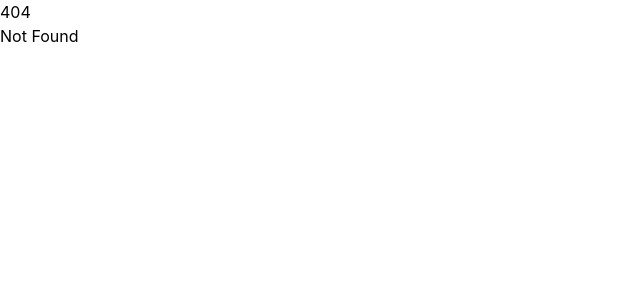
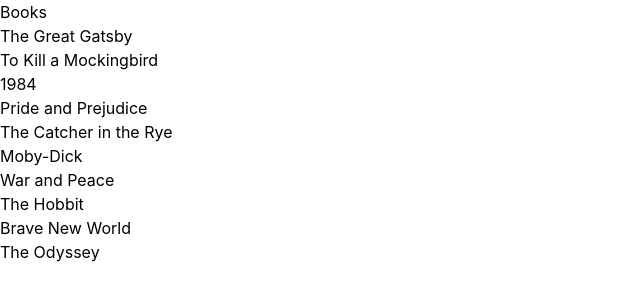
Before and after one commit to arackaf/tanstack-cloudflare-blog-post-svelte-kit, a SvelteKit app: page /books in a window 1280 px wide. Before the commit this address had no page. Shown: the top 300 px of the page, without its empty margins (0-640 px from the left). Built offline with nearby package versions, Linux system fonts and the light colour scheme.

Commit message:
add books routes

```diff
--- /dev/null
+++ b/src/lib/books.ts
@@ -0,0 +1,17 @@
+export type Book = {
+	id: number;
+	title: string;
+};
+
+export const books: Book[] = [
+	{ id: 1, title: 'The Great Gatsby' },
+	{ id: 2, title: 'To Kill a Mockingbird' },
+	{ id: 3, title: '1984' },
+	{ id: 4, title: 'Pride and Prejudice' },
+	{ id: 5, title: 'The Catcher in the Rye' },
+	{ id: 6, title: 'Moby-Dick' },
+	{ id: 7, title: 'War and Peace' },
+	{ id: 8, title: 'The Hobbit' },
+	{ id: 9, title: 'Brave New World' },
+	{ id: 10, title: 'The Odyssey' }
+];
--- a/src/routes/+page.svelte
+++ b/src/routes/+page.svelte
@@ -1,2 +1,4 @@
 <h1>Welcome to SvelteKit</h1>
 <p>Visit <a href="https://svelte.dev/docs/kit">svelte.dev/docs/kit</a> to read the documentation</p>
+
+<a href="/books">Books</a>
--- /dev/null
+++ b/src/routes/books/+page.svelte
@@ -0,0 +1,13 @@
+<script lang="ts">
+	import { books } from '$lib/books';
+</script>
+
+<h1>Books</h1>
+
+<ul>
+	{#each books as book}
+		<li>
+			<a href="/books/{book.id}">{book.title}</a>
+		</li>
+	{/each}
+</ul>
--- /dev/null
+++ b/src/routes/books/[id]/+page.svelte
@@ -0,0 +1,7 @@
+<script lang="ts">
+	import { page } from '$app/state';
+</script>
+
+<h1>Book number {page.params.id}</h1>
+
+<a href="/books">Back to books</a>
```
